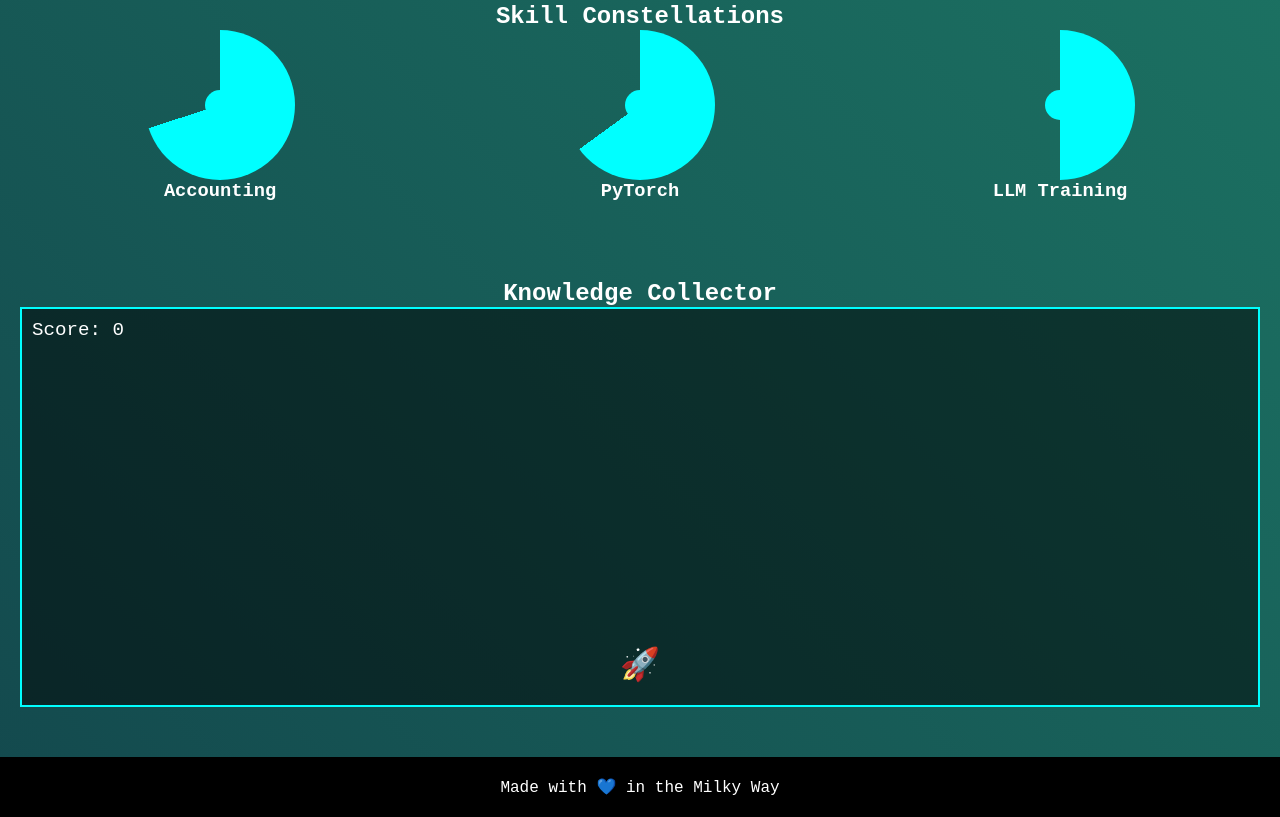
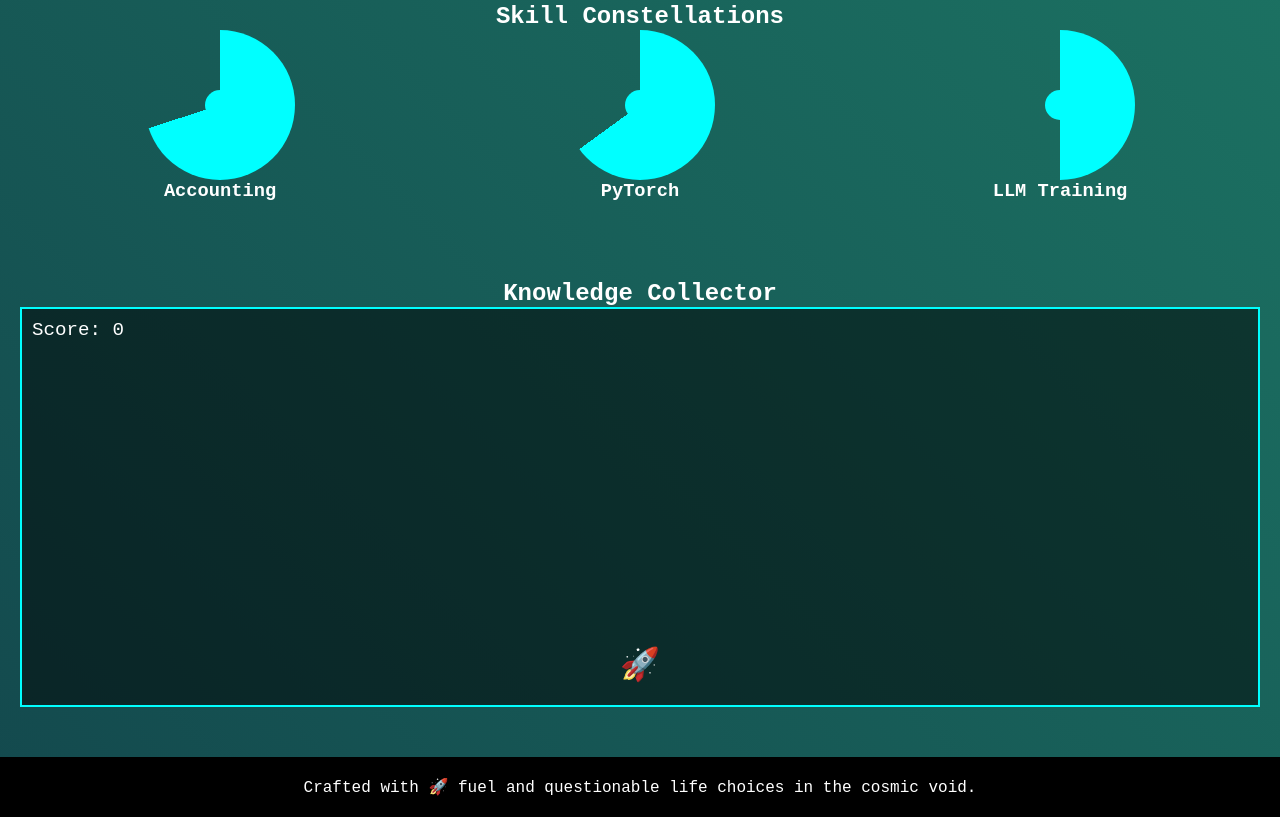
Before and after one commit to rishabhmodi03/rishabhmodi03, a plain HTML site: page index.html in a window 1280 px wide. Shown: the part 1097-1914 px from the top of the page. Drawn offline with Linux system fonts and the light colour scheme.

Commit message:
made changes

```diff
--- a/index.html
+++ b/index.html
@@ -108,7 +108,7 @@
                 <a href="#" class="planet linkedin"></a>
                 <a href="#" class="planet email"></a>
             </div>
-            <p>Made with 💙 in the Milky Way</p>
+            <p>Crafted with 🚀 fuel and questionable life choices in the cosmic void.</p>
         </div>
     </footer>
 
```
